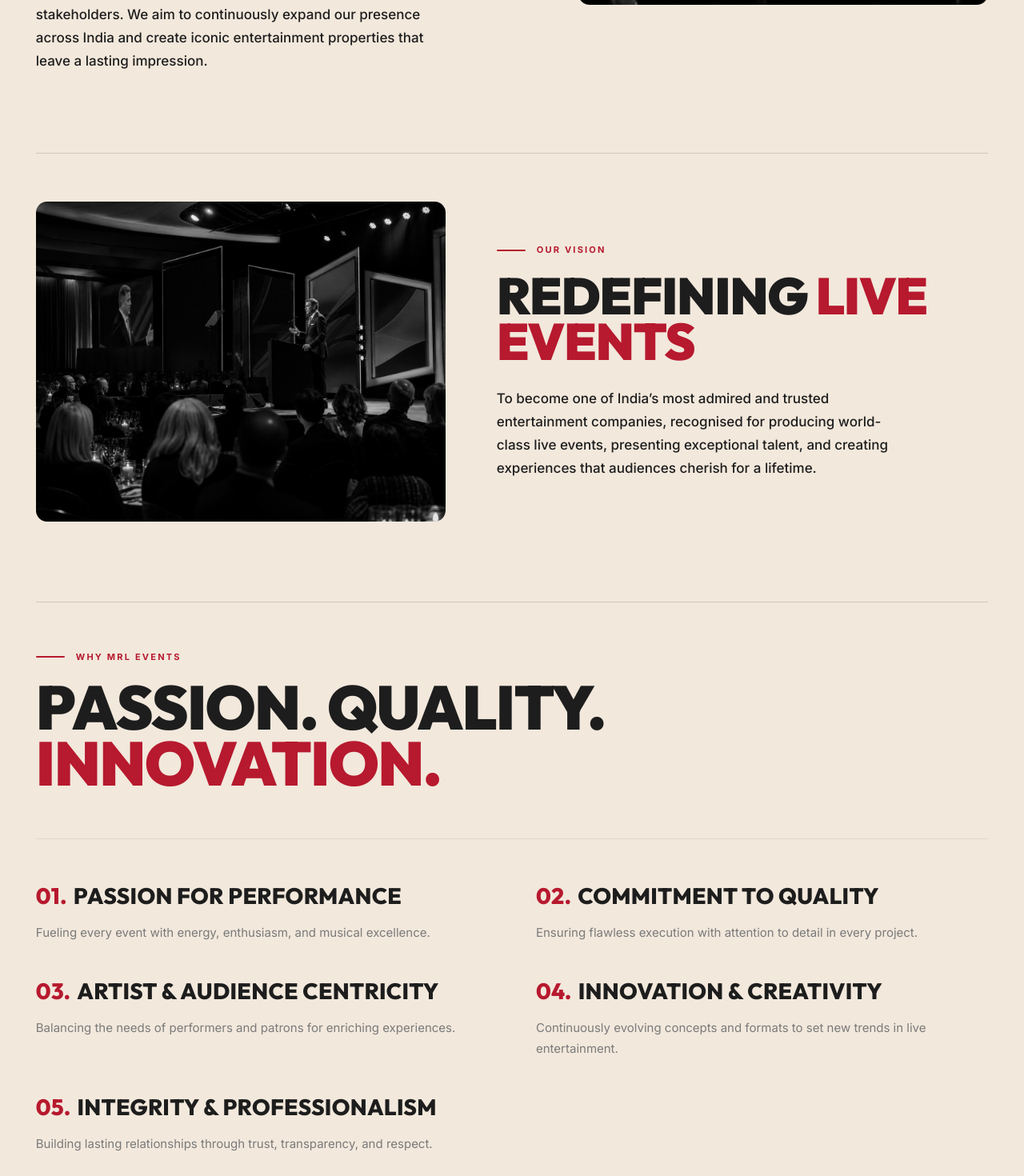
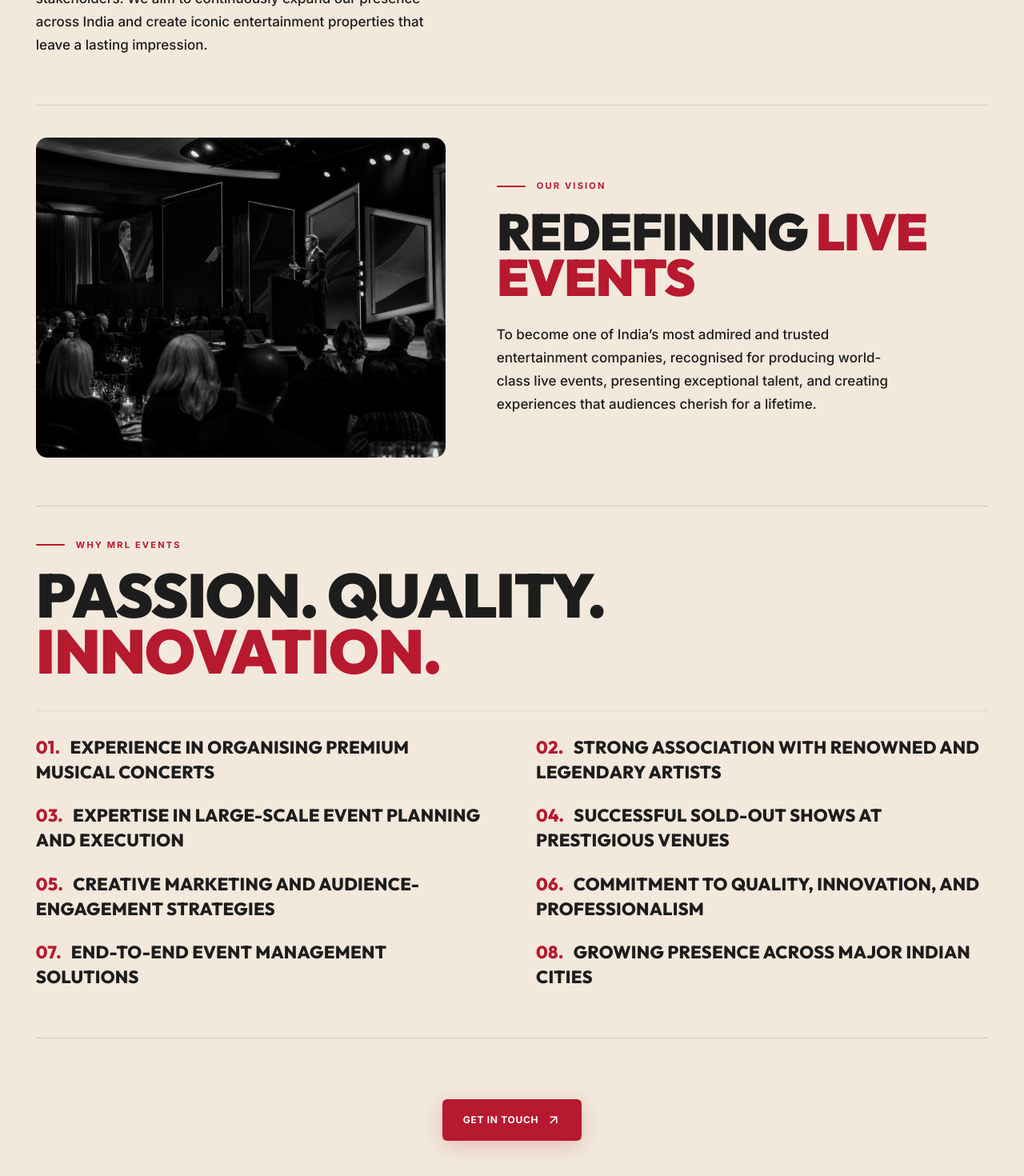
Before and after one commit to rameezwangde/mrl-events, a React (Vite) app: page /about in a window 1280 px wide. Shown: the part 1920-3390 px from the top of the page at 80% size. Built offline with nearby package versions, Linux system fonts and the light colour scheme.

Commit message:
feat: create AboutPage component with company information and mission details

```diff
--- a/src/pages/AboutPage.jsx
+++ b/src/pages/AboutPage.jsx
@@ -63,8 +63,8 @@ export default function AboutPage() {
       </div>
 
       {/* MISSION SECTION */}
-      <div className="container" style={{ marginBottom: '100px' }}>
-        <div style={{ borderTop: '1px solid var(--border-medium)', paddingTop: '60px' }}>
+      <div className="container" style={{ marginBottom: '60px' }}>
+        <div style={{ borderTop: '1px solid var(--border-medium)', paddingTop: '40px' }}>
           <div style={{ display: 'grid', gridTemplateColumns: '1.2fr 1fr', gap: 'clamp(40px, 5vw, 80px)', alignItems: 'center' }}>
             <Reveal>
               <Eyebrow>Our Mission</Eyebrow>
@@ -94,8 +94,8 @@ export default function AboutPage() {
       </div>
 
       {/* VISION SECTION */}
-      <div className="container" style={{ marginBottom: '100px' }}>
-        <div style={{ borderTop: '1px solid var(--border-medium)', paddingTop: '60px' }}>
+      <div className="container" style={{ marginBottom: '60px' }}>
+        <div style={{ borderTop: '1px solid var(--border-medium)', paddingTop: '40px' }}>
           <div style={{ display: 'grid', gridTemplateColumns: '1fr 1.2fr', gap: 'clamp(40px, 5vw, 80px)', alignItems: 'center' }}>
             <Reveal delay={0.2} className="h-full">
               <img
@@ -120,36 +120,33 @@ export default function AboutPage() {
       </div>
 
       {/* CORE VALUES */}
-      <div className="container" style={{ marginBottom: '80px' }}>
-        <div style={{ borderTop: '1px solid var(--border-medium)', paddingTop: '60px' }}>
+      <div className="container" style={{ marginBottom: '60px' }}>
+        <div style={{ borderTop: '1px solid var(--border-medium)', paddingTop: '40px' }}>
           <Reveal>
             <Eyebrow>Why MRL Events</Eyebrow>
-            <h2 style={{ fontFamily: 'var(--display)', fontSize: 'clamp(44px, 6vw, 90px)', fontWeight: '900', lineHeight: '0.9', textTransform: 'uppercase', letterSpacing: '-0.02em', color: 'var(--charcoal)', marginBottom: '60px', maxWidth: '800px' }}>
+            <h2 style={{ fontFamily: 'var(--display)', fontSize: 'clamp(44px, 6vw, 90px)', fontWeight: '900', lineHeight: '0.9', textTransform: 'uppercase', letterSpacing: '-0.02em', color: 'var(--charcoal)', marginBottom: '40px', maxWidth: '800px' }}>
               PASSION. QUALITY. <span style={{ color: 'var(--red)' }}>INNOVATION.</span>
             </h2>
           </Reveal>
 
-          <div style={{ display: 'grid', gridTemplateColumns: '1fr 1fr', gap: '40px 60px', borderTop: '1px solid var(--border-light)', paddingTop: '50px' }}>
-            <Reveal delay={0.1}>
-              <h3 style={{ fontFamily: 'var(--display)', fontSize: '28px', fontWeight: '800', marginBottom: '12px', textTransform: 'uppercase', letterSpacing: '0.01em', color: 'var(--charcoal)' }}><span style={{ color: 'var(--red)', marginRight: '8px' }}>01.</span>Passion for Performance</h3>
-              <p style={{ fontSize: '15px', color: 'var(--charcoal-muted)', lineHeight: '1.7', margin: 0 }}>Fueling every event with energy, enthusiasm, and musical excellence.</p>
-            </Reveal>
-            <Reveal delay={0.2}>
-              <h3 style={{ fontFamily: 'var(--display)', fontSize: '28px', fontWeight: '800', marginBottom: '12px', textTransform: 'uppercase', letterSpacing: '0.01em', color: 'var(--charcoal)' }}><span style={{ color: 'var(--red)', marginRight: '8px' }}>02.</span>Commitment to Quality</h3>
-              <p style={{ fontSize: '15px', color: 'var(--charcoal-muted)', lineHeight: '1.7', margin: 0 }}>Ensuring flawless execution with attention to detail in every project.</p>
-            </Reveal>
-            <Reveal delay={0.3}>
-              <h3 style={{ fontFamily: 'var(--display)', fontSize: '28px', fontWeight: '800', marginBottom: '12px', textTransform: 'uppercase', letterSpacing: '0.01em', color: 'var(--charcoal)' }}><span style={{ color: 'var(--red)', marginRight: '8px' }}>03.</span>Artist & Audience Centricity</h3>
-              <p style={{ fontSize: '15px', color: 'var(--charcoal-muted)', lineHeight: '1.7', margin: 0 }}>Balancing the needs of performers and patrons for enriching experiences.</p>
-            </Reveal>
-            <Reveal delay={0.4}>
-              <h3 style={{ fontFamily: 'var(--display)', fontSize: '28px', fontWeight: '800', marginBottom: '12px', textTransform: 'uppercase', letterSpacing: '0.01em', color: 'var(--charcoal)' }}><span style={{ color: 'var(--red)', marginRight: '8px' }}>04.</span>Innovation & Creativity</h3>
-              <p style={{ fontSize: '15px', color: 'var(--charcoal-muted)', lineHeight: '1.7', margin: 0 }}>Continuously evolving concepts and formats to set new trends in live entertainment.</p>
-            </Reveal>
-            <Reveal delay={0.5} style={{ gridColumn: 'span 2' }}>
-              <h3 style={{ fontFamily: 'var(--display)', fontSize: '28px', fontWeight: '800', marginBottom: '12px', textTransform: 'uppercase', letterSpacing: '0.01em', color: 'var(--charcoal)' }}><span style={{ color: 'var(--red)', marginRight: '8px' }}>05.</span>Integrity & Professionalism</h3>
-              <p style={{ fontSize: '15px', color: 'var(--charcoal-muted)', lineHeight: '1.7', margin: 0, maxWidth: '600px' }}>Building lasting relationships through trust, transparency, and respect.</p>
-            </Reveal>
+          <div style={{ display: 'grid', gridTemplateColumns: '1fr 1fr', gap: '24px 60px', borderTop: '1px solid var(--border-light)', paddingTop: '30px' }}>
+            {[
+              "Experience in organising premium musical concerts",
+              "Strong association with renowned and legendary artists",
+              "Expertise in large-scale event planning and execution",
+              "Successful sold-out shows at prestigious venues",
+              "Creative marketing and audience-engagement strategies",
+              "Commitment to quality, innovation, and professionalism",
+              "End-to-end event management solutions",
+              "Growing presence across major Indian cities"
+            ].map((text, i) => (
+              <Reveal delay={0.1 * (i % 4)} key={i}>
+                <h3 style={{ fontFamily: 'var(--display)', fontSize: '22px', fontWeight: '800', margin: 0, textTransform: 'uppercase', letterSpacing: '0.01em', color: 'var(--charcoal)', lineHeight: '1.4' }}>
+                  <span style={{ color: 'var(--red)', marginRight: '12px' }}>{String(i + 1).padStart(2, '0')}.</span>
+                  {text}
+                </h3>
+              </Reveal>
+            ))}
           </div>
         </div>
       </div>
```
